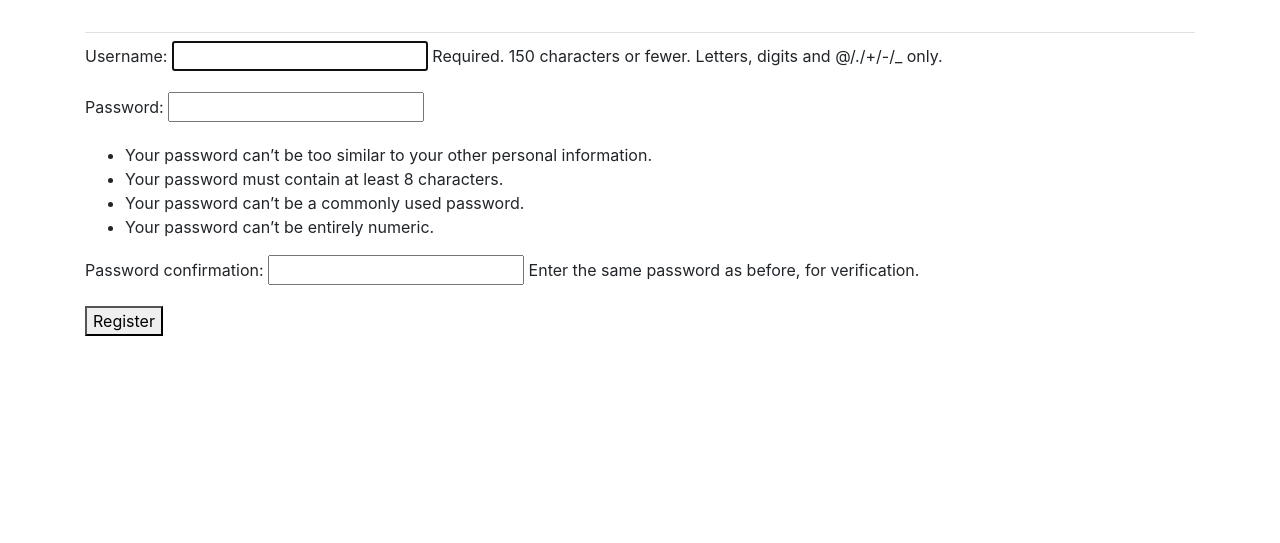
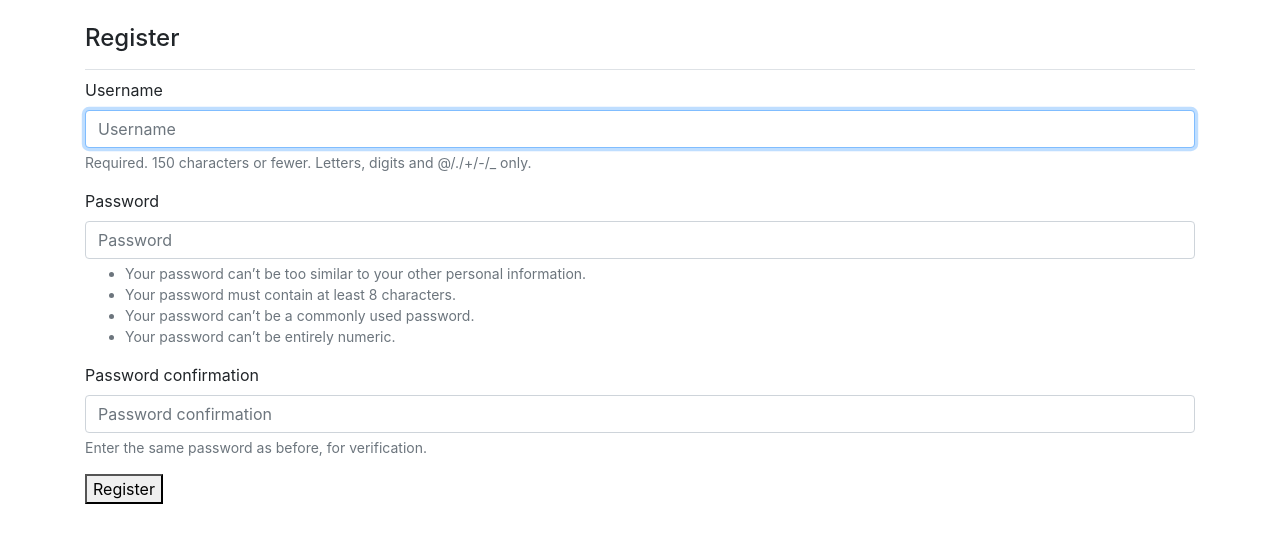
Before and after one commit to chiragtyagi2003/Learning_Log, a Django app: page /users/register/ in a window 1280 px wide. Shown: the part 58-601 px from the top of the page. Run offline with Django 4.2, Linux system fonts and the light colour scheme; some libraries are stand-ins or nearby versions.

Commit message:
styled registeration page

```diff
--- a/users/templates/registration/register.html
+++ b/users/templates/registration/register.html
@@ -1,4 +1,10 @@
 {% extends "learning_logs/base.html" %}
+{% load bootstrap4 %}
+
+{% block page_header %}
+    <h4>Register</h4>
+{% endblock page_header %}
+
 
 {% block content %}
 
@@ -9,15 +15,18 @@
         register view function
         by action
     -->
-    <form action="{% url 'users:register' %}" method="post">
+    <form action="{% url 'users:register' %}" method="post" class="form">
 
         <!-- security tag -->
         {% csrf_token %}
 
         <!-- tag to display the form -->
-        {{ form.as_p }}
+        {% bootstrap_form form %}
 
-        <button name="submit">Register</button>
+        {% buttons %}
+            <button name="submit">Register</button>
+        {% endbuttons %}
+
         <!-- tag to redirect the user after clicking the registration button-->
         <input type="hidden" name="next" value="{% url 'learning_logs:index' %}">
     </form>
```
Also changed, not shown: db.sqlite3.
